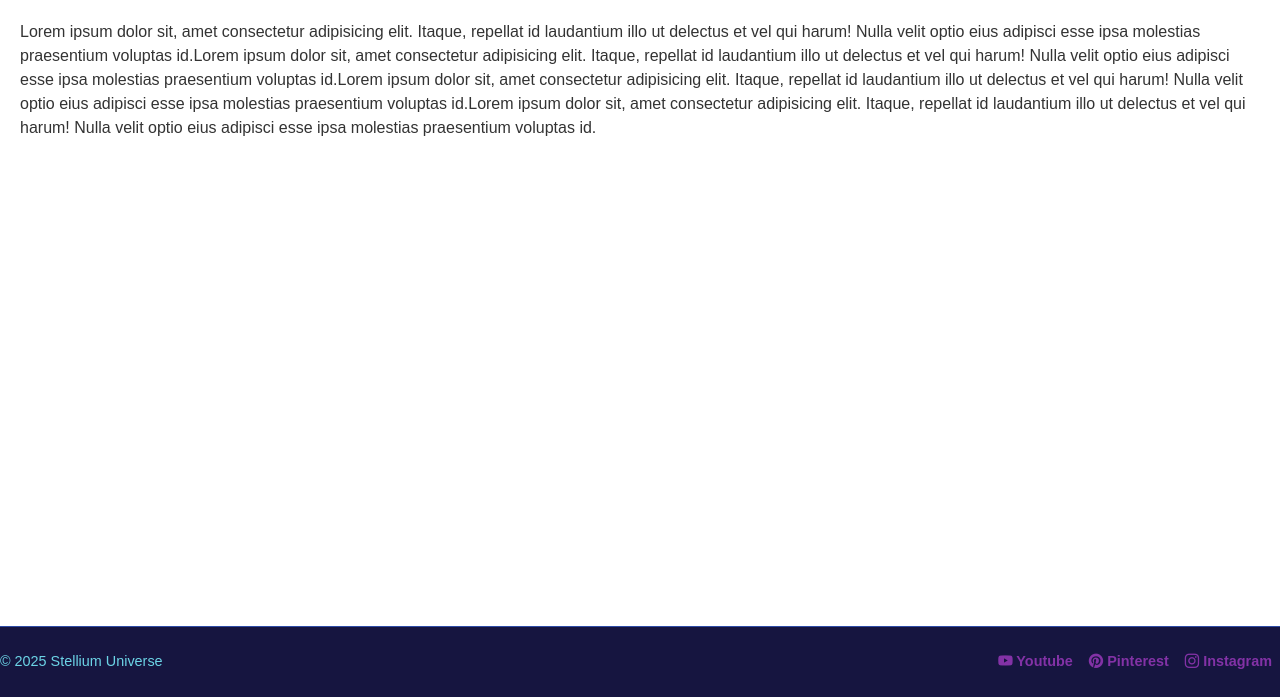
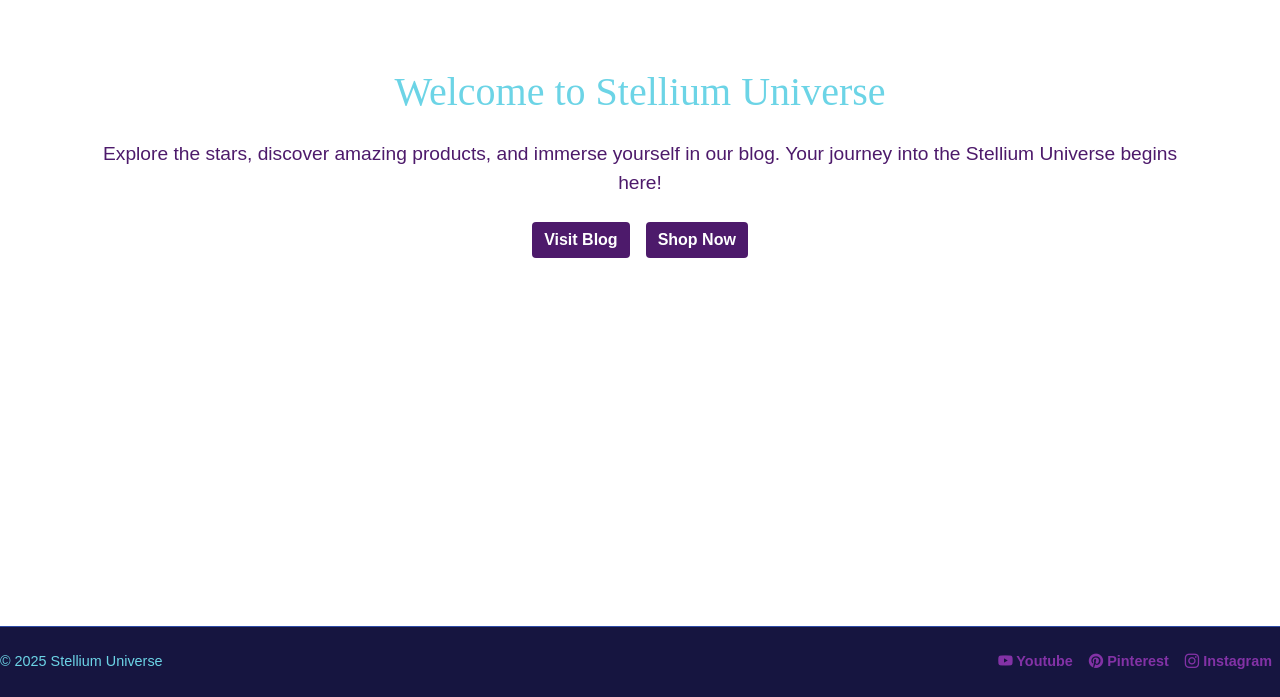
Before and after one commit to NadCarlos/stellium_django, a Django app: page / in a window 1280 px wide. Shown: the part 103-800 px from the top of the page. Run offline with Django 5.2, Linux system fonts and the light colour scheme; some libraries are stand-ins or nearby versions; some web fonts are replaced.

Commit message:
little to no changes

```diff
--- a/stellium/shared_app/templates/base.html
+++ b/stellium/shared_app/templates/base.html
@@ -1,9 +1,10 @@
 <!DOCTYPE html>
 <html lang="en">
-
+{% load static %}
 <head>
     <meta charset="UTF-8">
     <meta name="viewport" content="width=device-width, initial-scale=1.0">
+    <link rel="shortcut icon" type="image/x-icon" href="{% static 'admin/stellium_logo.webp' %}">
     <title>Stellium Universe</title>
     <script src="https://cdn.jsdelivr.net/npm/@floating-ui/core@1.6.8"></script>
     <script src="https://cdn.jsdelivr.net/npm/@floating-ui/dom@1.6.12"></script>
--- a/stellium/shared_app/templates/index.html
+++ b/stellium/shared_app/templates/index.html
@@ -1,5 +1,14 @@
 {% extends 'base.html' %}
 
 {% block content %}
-    Lorem ipsum dolor sit, amet consectetur adipisicing elit. Itaque, repellat id laudantium illo ut delectus et vel qui harum! Nulla velit optio eius adipisci esse ipsa molestias praesentium voluptas id.Lorem ipsum dolor sit, amet consectetur adipisicing elit. Itaque, repellat id laudantium illo ut delectus et vel qui harum! Nulla velit optio eius adipisci esse ipsa molestias praesentium voluptas id.Lorem ipsum dolor sit, amet consectetur adipisicing elit. Itaque, repellat id laudantium illo ut delectus et vel qui harum! Nulla velit optio eius adipisci esse ipsa molestias praesentium voluptas id.Lorem ipsum dolor sit, amet consectetur adipisicing elit. Itaque, repellat id laudantium illo ut delectus et vel qui harum! Nulla velit optio eius adipisci esse ipsa molestias praesentium voluptas id.
+<div class="container text-center mt-5">
+    <h1 class="mb-4" style="font-family: 'Footlight MT Pro', serif; color: #6CD4E6;">Welcome to Stellium Universe</h1>
+    <p class="mb-4" style="font-size: 1.2rem; color: #4D1A6B;">
+        Explore the stars, discover amazing products, and immerse yourself in our blog. Your journey into the Stellium Universe begins here!
+    </p>
+    <div class="d-flex justify-content-center gap-3">
+        <a href="{% url 'categories' %}" class="btn">Visit Blog</a>
+        <a href="{% url 'shop' %}" class="btn">Shop Now</a>
+    </div>
+</div>
 {% endblock %}
```
